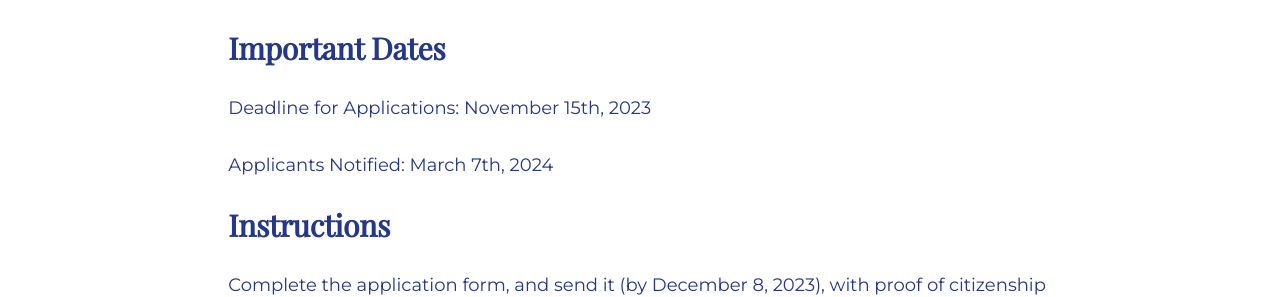
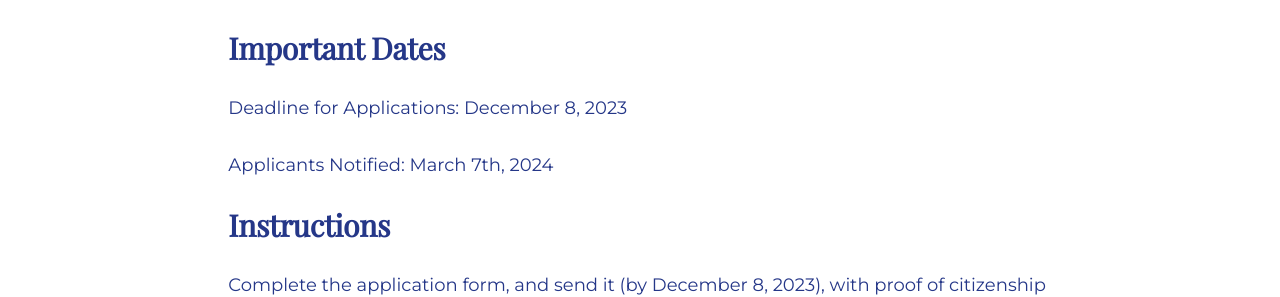
Before and after one commit to daisubc/ADCHEM2024, a Jekyll site: the page built from _pages/young_author.md, in a window 1280 px wide and 900 px high, scrolled down 1303 px. Shown: the part 163-460 px from the top of the window. Built offline with Jekyll 4.4.1, drawn with Linux system fonts in a browser that asks for light colours; nearby versions of some CDN libraries; some web fonts are replaced.

Commit message:
Update young_author.md

```diff
--- a/_pages/young_author.md
+++ b/_pages/young_author.md
@@ -33,7 +33,7 @@ A person is eligible for support if they meet all of the following criteria:
 
 ## Important Dates
 
-Deadline for Applications: November 15th, 2023
+Deadline for Applications: December 8, 2023
 
 Applicants Notified: March 7th, 2024
 
```
